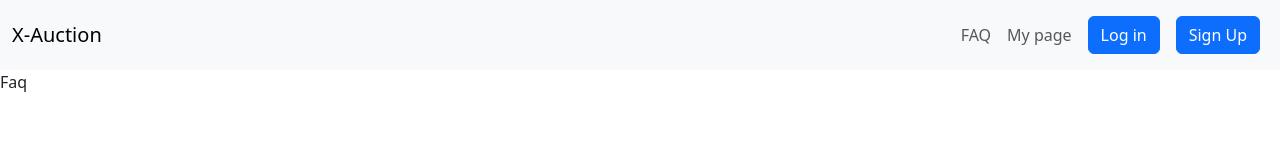
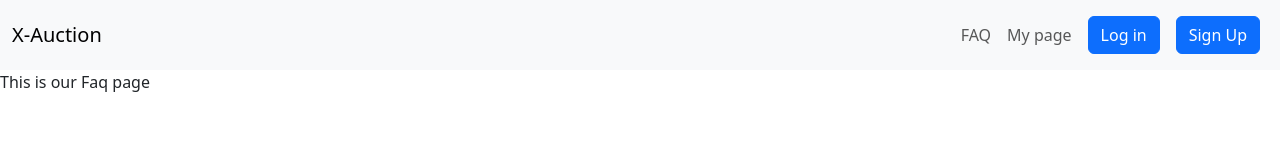
Before and after one commit to Mezea11/X-auction, a React (Vite) app: page /faq in a window 1280 px wide. Shown: the top 160 px of the page. Built offline with nearby package versions, Linux system fonts and the light colour scheme.

Commit message:
ceated new branch

```diff
--- a/src/pages/Faq.jsx
+++ b/src/pages/Faq.jsx
@@ -1,5 +1,5 @@
 function Faq() {
-    return <>Faq</>
+    return <>This is our Faq page</>
 }
 
 export default Faq
```
